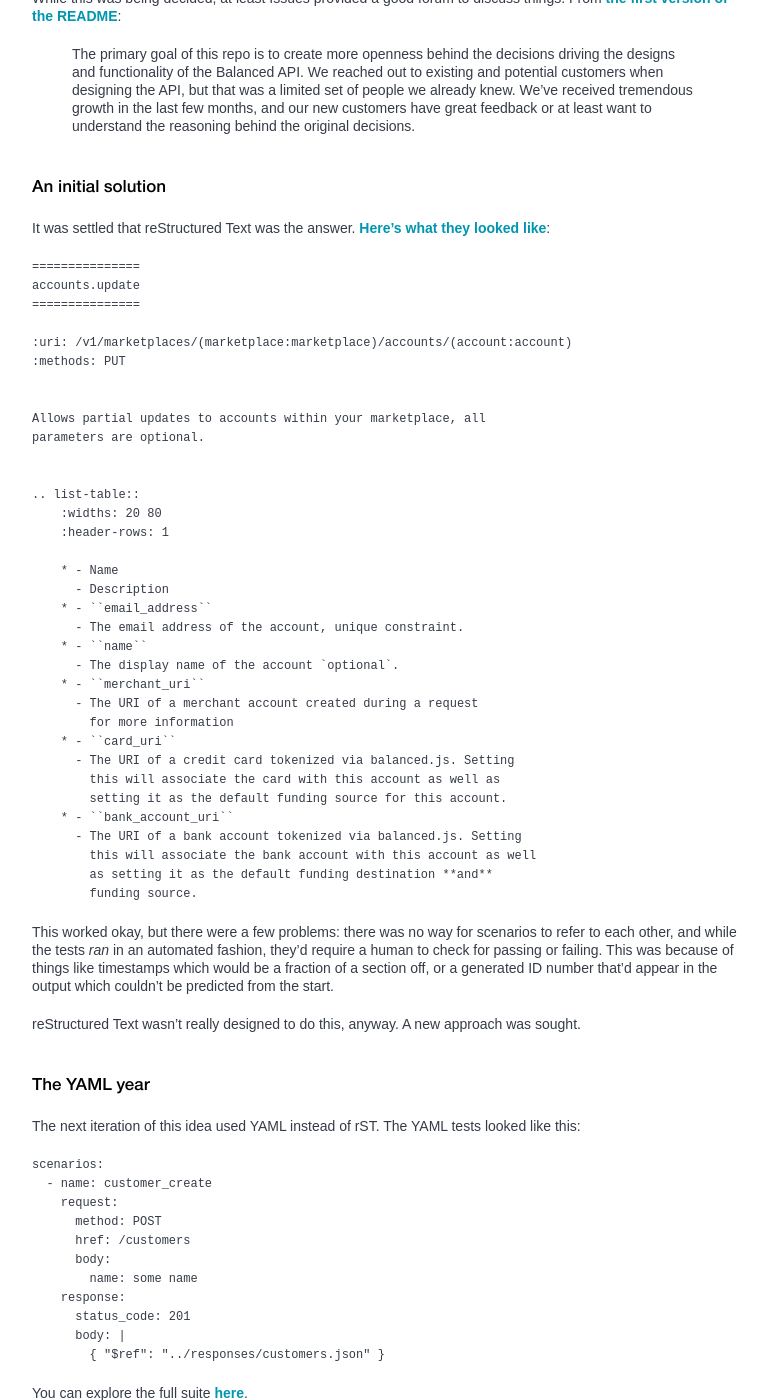
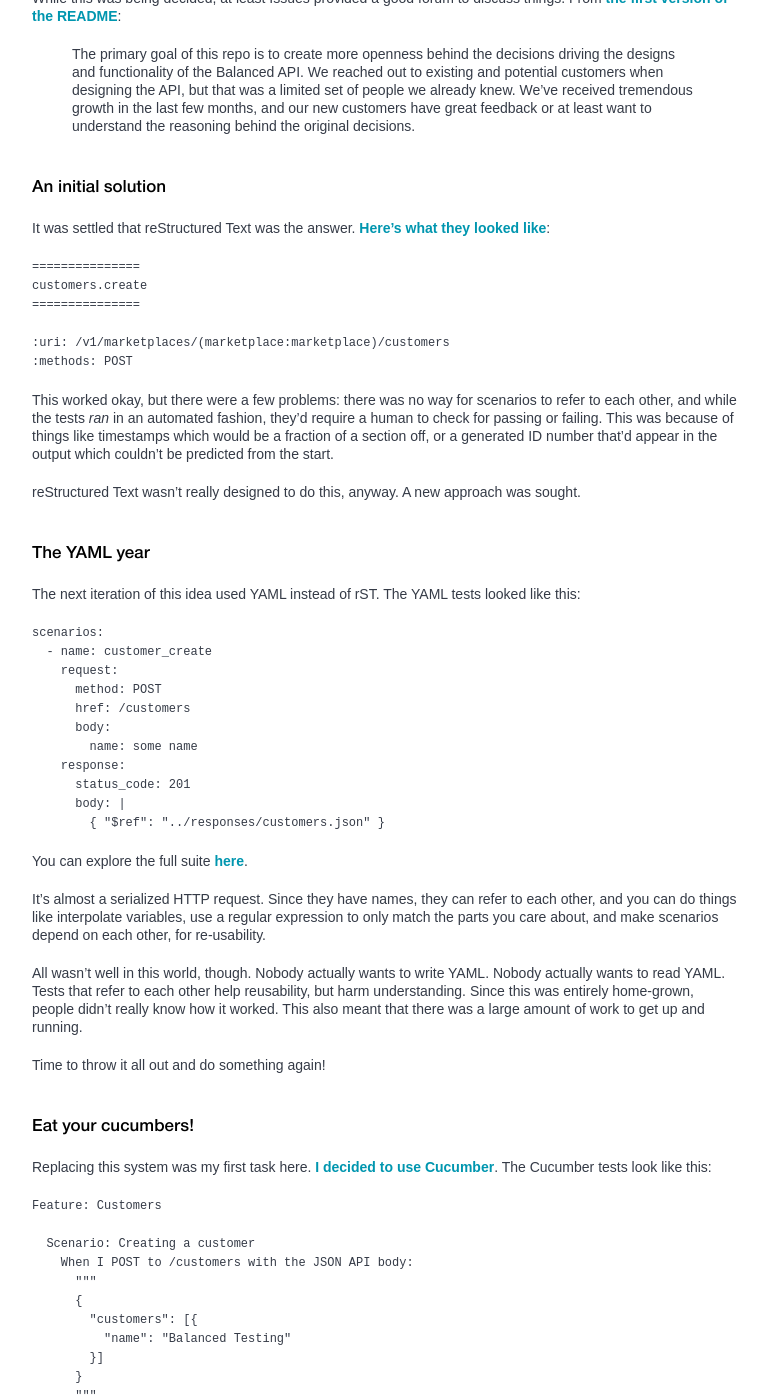
Before and after one commit to balanced/balanced.github.com, a Jekyll site: the page built from _posts/2014-05-14-tdd-your-api.md, in a window 1280 px wide and 1400 px high, scrolled down 2032 px. Shown: the whole window, without its empty margins (143-910 px from the left). Built offline with Jekyll 4.4.1, drawn with Linux system fonts in a browser that asks for light colours; nearby versions of some CDN libraries; some of the changed text lies outside the part shown.

Commit message:
use the same example for all three

````diff
--- a/_posts/2014-05-14-tdd-your-api.md
+++ b/_posts/2014-05-14-tdd-your-api.md
@@ -102,39 +102,11 @@
 
 ```
 ===============
-accounts.update
+customers.create
 ===============
 
-:uri: /v1/marketplaces/(marketplace:marketplace)/accounts/(account:account)
-:methods: PUT
-
-
-Allows partial updates to accounts within your marketplace, all
-parameters are optional.
-
-
-.. list-table::
-    :widths: 20 80
-    :header-rows: 1
-
-    * - Name
-      - Description
-    * - ``email_address``
-      - The email address of the account, unique constraint.
-    * - ``name``
-      - The display name of the account `optional`.
-    * - ``merchant_uri``
-      - The URI of a merchant account created during a request
-        for more information
-    * - ``card_uri``
-      - The URI of a credit card tokenized via balanced.js. Setting
-        this will associate the card with this account as well as
-        setting it as the default funding source for this account.
-    * - ``bank_account_uri``
-      - The URI of a bank account tokenized via balanced.js. Setting
-        this will associate the bank account with this account as well
-        as setting it as the default funding destination **and**
-        funding source.
+:uri: /v1/marketplaces/(marketplace:marketplace)/customers
+:methods: POST
 ```
 
 This worked okay, but there were a few problems: there was no way for scenarios
@@ -189,24 +161,25 @@
 tests look like this:
 
 ```
-Feature: Test information
-  We provide our users with a number of test credit card and bank account
-  numbers. These test numbers allow you to reproduce specific kinds of success
-  or failures to test your system.
+Feature: Customers
 
-  We also provide test data for underwriting, identity verification, and AVS
-  information.
-
-  Note: all credit cards must include a future expiration date and month. This
-  is calculated automatically inside the test.
-
-  Scenario: Successful VISA charge.
-    The 4111111111111111 code gives you a VISA card that can be charged.
-
-    Given I've tokenized the card "4111111111111111" with the CVV "123"
-    When I debit the card
+  Scenario: Creating a customer
+    When I POST to /customers with the JSON API body:
+      """
+      {
+        "customers": [{
+          "name": "Balanced Testing"
+        }]
+      }
+      """
     Then I should get a 201 Created status code
-    Then the response is valid according to the "debits" schema
+    And the response is valid according to the "customers" schema
+    And the fields on this customer match:
+      """
+      {
+        "name": "Balanced Testing"
+      }
+      """
 ```
 
 I'm often skeptical of Cucumber, and it's often mis-used, but I think this is
````
